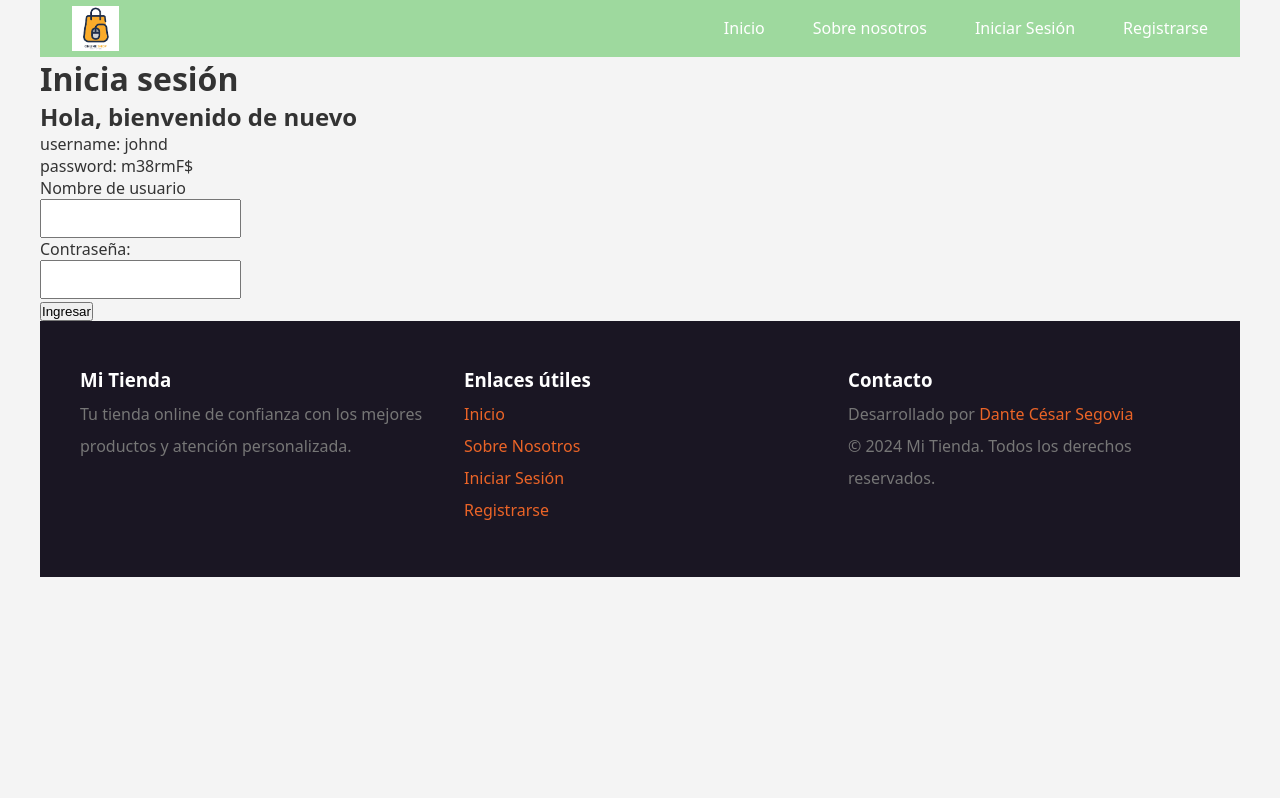
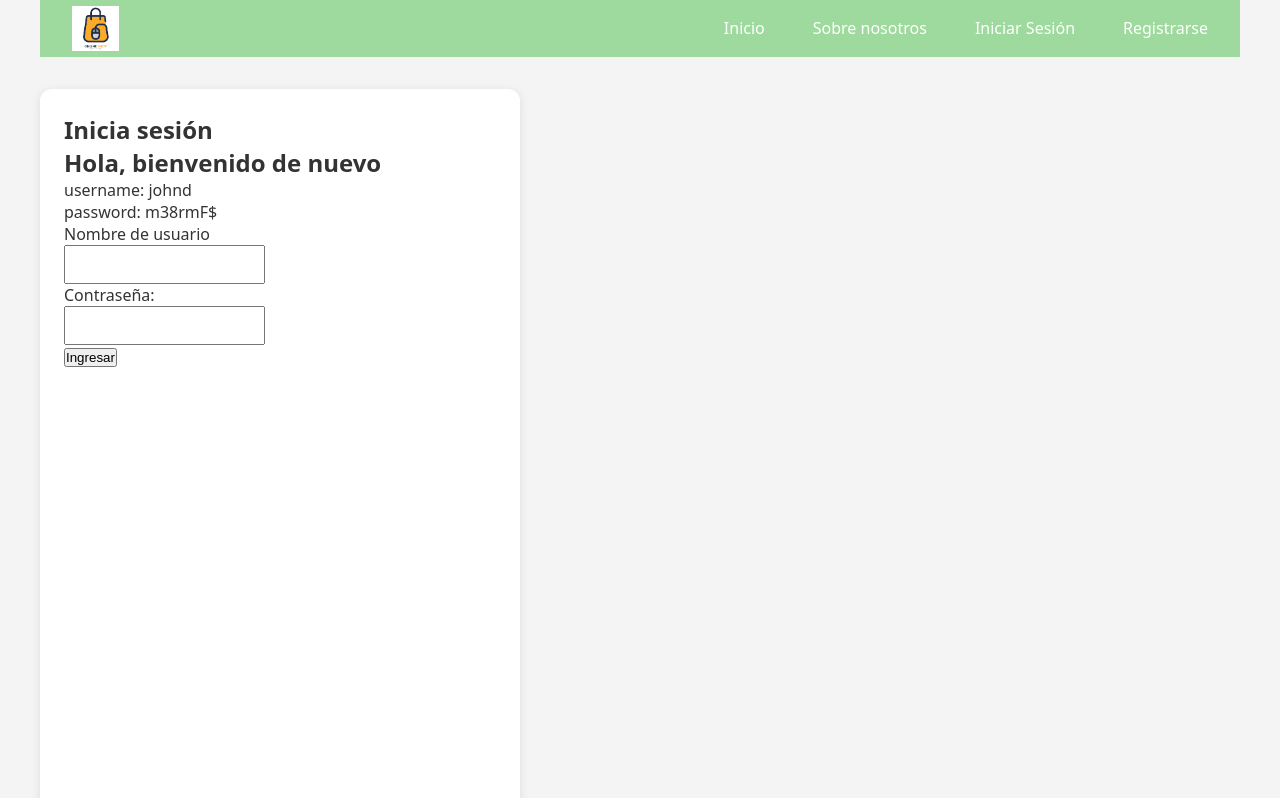
Before and after one commit to dntart/proyecto-trabajo-final-frontend-999198242-alumno-Dante-Cesar-Segovia, a React (Vite) app: page /login in a window 1280 px wide. Shown: the top 798 px of the page. Built offline with nearby package versions, Linux system fonts and the light colour scheme.

Commit message:
creacion de login.module.css

```diff
--- a/src/pages/Login.jsx
+++ b/src/pages/Login.jsx
@@ -3,6 +3,7 @@ import { Layout } from "../components/Layout";
 import { useAuth } from "../context/userContext"; // importamos contexto
 import { useState } from "react";
 import { useNavigate } from "react-router-dom";
+import styles from "../styles/pages/login.module.css"
 
 const Login = () => {
     const [username, setUsername] = useState("")    // creado para capturar inputs
@@ -31,9 +32,10 @@ const Login = () => {
     return (
         <>
             <Layout>
+                 <section  className= {styles.contLogin}>
                 <h1 >Inicia sesión</h1>
 
-                <section>
+
                     <h2>Hola, bienvenido de nuevo</h2>
 
                     <form onSubmit={handleLogin}>
--- /dev/null
+++ b/src/styles/pages/login.module.css
@@ -0,0 +1,10 @@
+.contLogin {
+    margin: 2rem 0 2rem 0;
+    width: 30rem;
+    height: 45rem;
+    background: white;
+    padding: 1.5rem;
+    border-radius: 12px;
+    box-shadow: 0 2px 10px rgba(0, 0, 0, 0.1);
+    text-align: left;
+}
```
